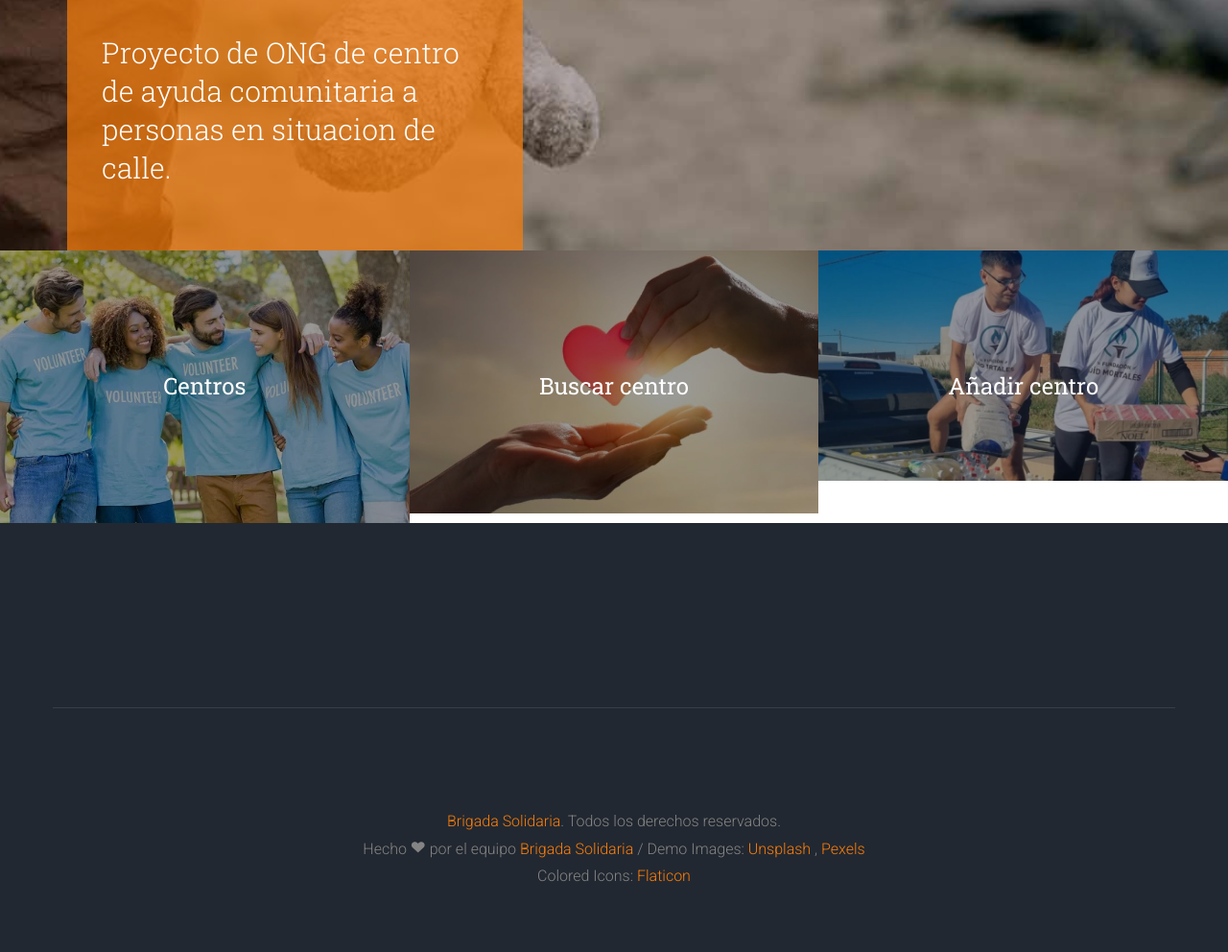
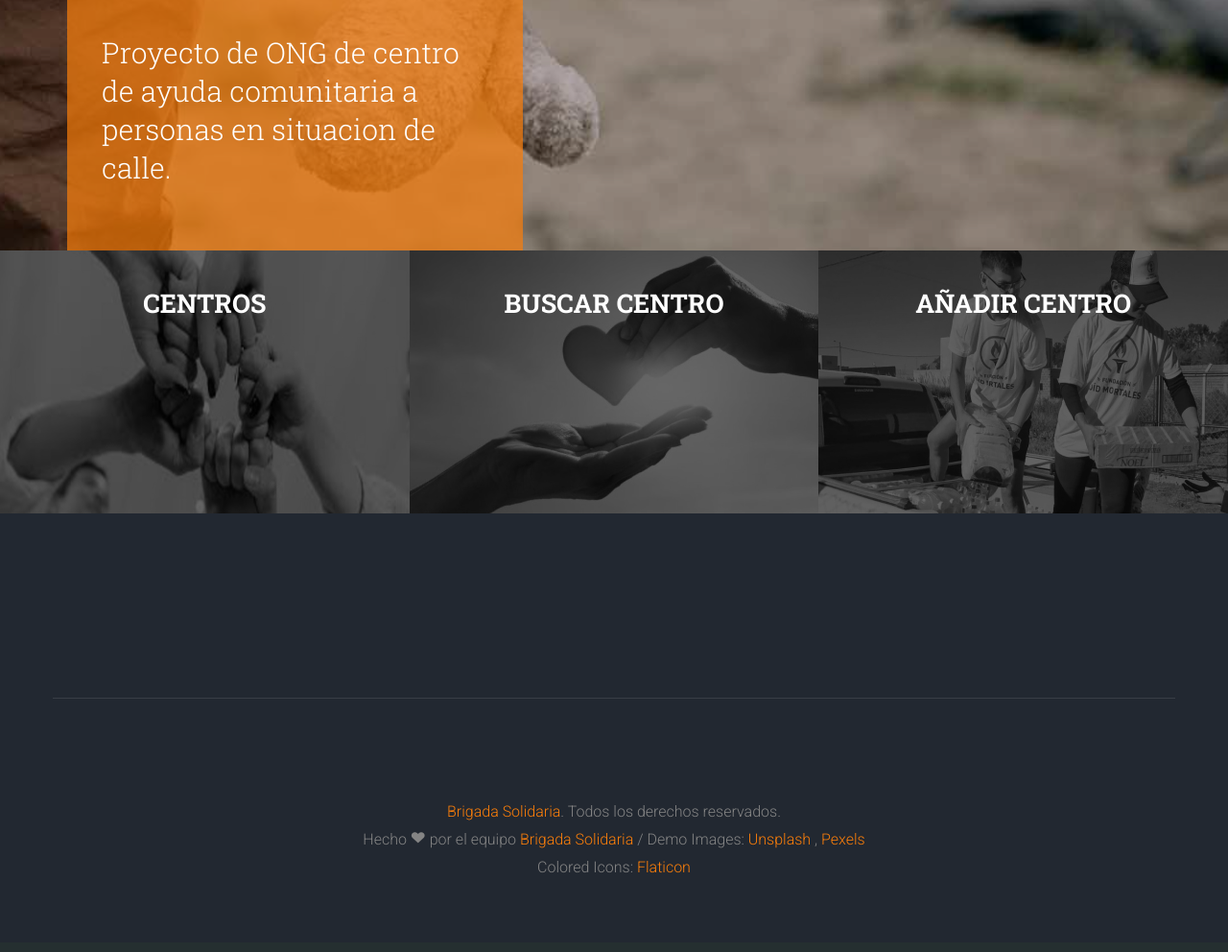
Before and after one commit to saraalujan/BRIGADA_SOLIDARIA, a Flask app: page / in a window 1280 px wide. Shown: the part 539-1531 px from the top of the page at 96% size. After the commit the page ends 1449 px from the top, so only its background shows below. Run offline with Flask 3, Linux system fonts and the light colour scheme; some libraries are stand-ins or nearby versions; some web fonts are replaced.

Commit message:
mas cambios visuales

```diff
--- a/APP/static/css/style.css
+++ b/APP/static/css/style.css
@@ -882,7 +922,15 @@ figure {
   -webkit-transition: 0.5s;
   -o-transition: 0.5s;
   transition: 0.5s;
-}
+  filter: grayscale(100%);
+  transition: all 0.3s ease;
+}
+
+#fh5co-section .grid-project-section:hover > a > img {
+  transform: scale(1.2); /* Incrementa el zoom al pasar el mouse */
+  filter: brightness(0.8); /* Oscurece ligeramente la imagen */
+}
+
 #fh5co-section .grid-project-section .desc {
   position: absolute;
   top: 0;
@@ -891,28 +939,44 @@ figure {
   right: 0;
   padding-top: 30%;
   z-index: 99;
-}
+  padding: 40px 20px;
+}
+
 #fh5co-section .grid-project-section .desc h2 {
   -webkit-transition: 0.3s;
   -o-transition: 0.3s;
   transition: 0.3s;
   color: #fff;
-  font-weight: 400;
-  font-size: 24px;
-}
+  font-weight: 600;
+  font-size: 27px;
+  font-family: 'Roboto Slab', Arial, sans-serif;
+  text-align: center;
+}
+
+#fh5co-section .grid-project-section:hover .desc h2 {
+  color: #ffffff; /* Color destacado al pasar el mouse */
+  text-shadow: 0px 0px 10px rgba(255, 255, 255, 0.8); /* Resplandor */
+}
+
 #fh5co-section .grid-project-section:after {
   position: absolute;
   top: 0;
   bottom: 0;
   left: 0;
   right: 0;
-  background: rgba(0, 0, 0, 0.4);
+  background: rgba(0, 0, 0, 0.6);
   content: '';
   z-index: 9;
   -webkit-transition: 0.3s;
   -o-transition: 0.3s;
   transition: 0.3s;
 }
+
+#fh5co-section .grid-project-section .desc h2,
+#fh5co-section .grid-project-section:after {
+  transition: all 0.4s ease; /* Uniformiza las transiciones */
+}
+
 #fh5co-section .grid-project-section:hover:after, #fh5co-section .grid-project-section:focus:after {
   background: rgba(0, 0, 0, 0.2);
 }
--- a/APP/templates/buscar_centros.html
+++ b/APP/templates/buscar_centros.html
@@ -50,7 +50,7 @@
 					</div>
 					<div class="col-md-5 text-center">
 						<div class="services-inner">
-							<h3>Buscar por direccion:</h3>
+							<h3>Buscar por dirección:</h3>
 							<input type="text" placeholder="Direccion">
 							<button type="submit">Buscar</button>
 						</div>
--- a/APP/templates/centros.html
+++ b/APP/templates/centros.html
@@ -38,7 +38,7 @@
 						<a href="#" class="grid-project">
 							<div class="image"><img src="{{ url_for('static', filename='images/project-4.jpg') }}" alt="Project" class="img-responsive"></div>
 							<div class="desc">
-								<h3>Puentes de esperanza</h3>
+								<h3>PUENTES ESPERANZA</h3>
 								<span>50 personas por noche</span>
 							</div>
 						</a>
@@ -47,7 +47,7 @@
 						<a href="#" class="grid-project">
 							<div class="image"><img src="{{ url_for('static', filename='images/project-5.jpg') }}" alt="Project" class="img-responsive"></div>
 							<div class="desc">
-								<h3>Refugio renace</h3>
+								<h3>REFUGIO RENACE</h3>
 								<span>60 personas por noche</span>
 							</div>
 						</a>
@@ -56,7 +56,7 @@
 						<a href="#" class="grid-project">
 							<div class="image"><img src="{{ url_for('static', filename='images/project-6.jpg') }}" alt="Project" class="img-responsive"></div>
 							<div class="desc">
-								<h3>Mano en camino</h3>
+								<h3>MANO EN CAMINO</h3>
 								<span>55 personas por noche</span>
 							</div>
 						</a>
--- a/APP/templates/index.html
+++ b/APP/templates/index.html
@@ -35,9 +35,9 @@
 		<div id="fh5co-section">
 			<div class="grid-project-section">
 				<a href="{{ url_for('centros') }}">
-					<img src="{{ url_for('static', filename='images/centros.webp')}}" alt="Project" class="img-responsive">
+					<img src="{{ url_for('static', filename='images/centros.jpg')}}" alt="Project" class="img-responsive">
 					<div class="desc text-center">
-						<h2>Centros</h2>
+						<h2>CENTROS</h2>
 					</div>
 				</a>
 			</div>
@@ -45,15 +45,15 @@
 				<a href="#">
 					<img src="{{ url_for('static', filename='images/corazon.jpg')}}" alt="Project" class="img-responsive">
 					<div class="desc text-center">
-						<h2>Buscar centro</h2>
+						<h2>BUSCAR CENTRO</h2>
 					</div>
 				</a>
 			</div>
 			<div class="grid-project-section">
 				<a href="{{ url_for('nuevos_centros') }}">
-					<img src="{{ url_for('static', filename='images/nuevo_centro.webp')}}" alt="Project" class="img-responsive">
+					<img src="{{ url_for('static', filename='images/nuevo_centro.jpg')}}" alt="Project" class="img-responsive">
 					<div class="desc text-center">
-						<h2>Añadir centro</h2>
+						<h2>AÑADIR CENTRO</h2>
 					</div>
 				</a>
 			</div>
```
Also changed, not shown: other parts of APP/static/css/style.css (+46 -6 lines), APP/templates/sobre_nosotros.html (+6 -6 lines), APP/static/images/centros.jpg (added), APP/static/images/centros.webp (deleted), APP/static/images/nuevo_centro.jpg (added), APP/static/images/nuevo_centro.webp (deleted).
